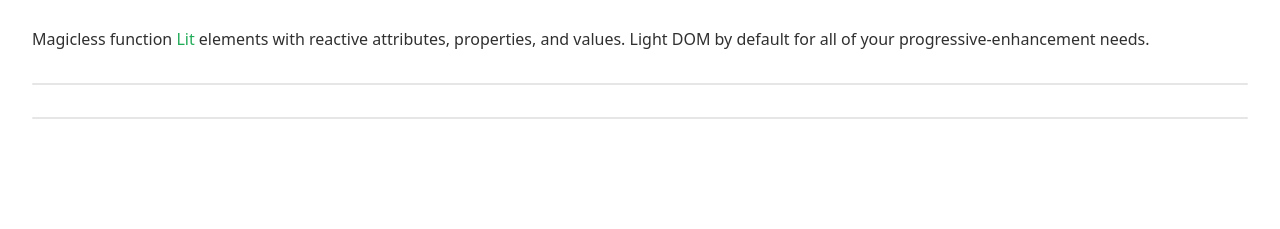
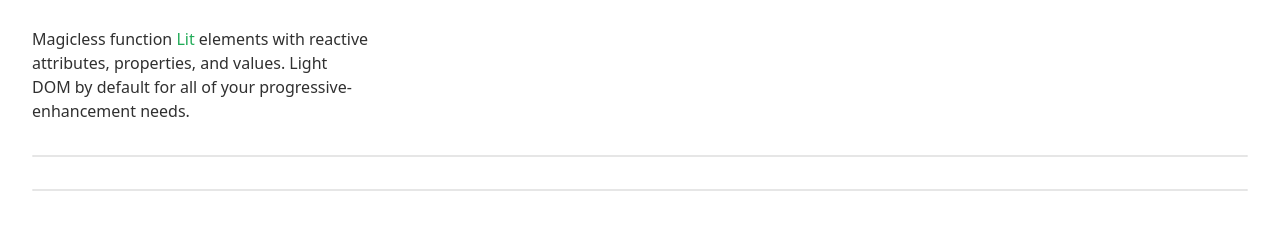
Before and after one commit to shannonmoeller/funlit, a website: page index.html in a window 1280 px wide. Shown: the part 71-300 px from the top of the page. Drawn offline with nearby package versions, Linux system fonts and the light colour scheme.

Commit message:
typography

```diff
--- a/examples/styles.css
+++ b/examples/styles.css
@@ -22,6 +22,8 @@ html {
   accent-color: var(--accentForeground);
   background-color: var(--background);
   color: var(--foreground);
+  -webkit-text-size-adjust: none;
+  text-size-adjust: none;
 }
 
 body {
@@ -35,6 +37,7 @@ h1 {
   font-size: 2rem;
   font-weight: 800;
   line-height: 1;
+  text-wrap: balance;
 }
 
 a {
--- a/index.html
+++ b/index.html
@@ -119,6 +119,11 @@
     gap: 2rem;
   }
 
+  p {
+    max-inline-size: 45ch;
+    text-wrap: pretty;
+  }
+
   fun-example {
     display: grid;
     grid-template-columns: repeat(auto-fit, minmax(320px, 1fr));
```
